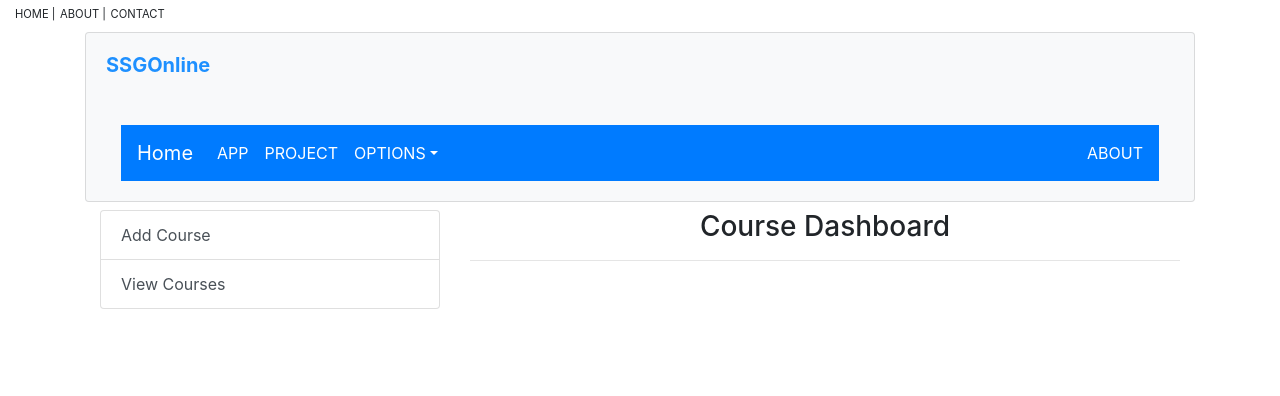
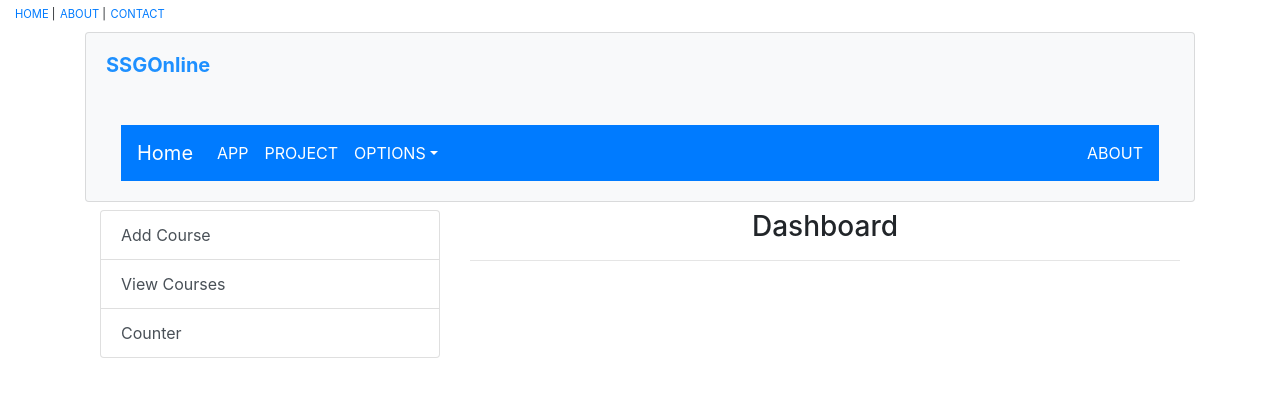
Before and after one commit to Sanjay-SG/ReactJSFrontEnd, a React (Create React App) app: page /appnav in a window 1280 px wide. Shown: the top 396 px of the page. Built offline with nearby package versions, Linux system fonts and the light colour scheme.

Commit message:
Added Counter App

```diff
--- a/src/Navigation.js
+++ b/src/Navigation.js
@@ -11,6 +11,7 @@ import Menus from "./components/Menus"
 
 import {BrowserRouter as Router, Route} from "react-router-dom"
 import App from "./App"
+import CounterApp from "./components/CounterApp"
 const Navigation = () =>
 {
 
@@ -40,11 +41,11 @@ const Navigation = () =>
                         {/* <Home></Home> */}
                         {/* <Route exact path="/" component={Home} />
                         <Route exact path="/app" component={App}/> */}
-                        <h3 className="text-center" color="primary"> Course Dashboard </h3>
+                        <h3 className="text-center" color="primary"> Dashboard </h3>
                         <hr/>
-                        <Route exact path="/appnav/add-course" component={AddCourse}/>
-                        <Route exact path="/appnav/view-courses" component={Allcourses}/>
-
+                        <Route exact path="/appnav/add_course" component={AddCourse}/>
+                        <Route exact path="/appnav/view_courses" component={Allcourses}/>
+                        <Route exact path="/appnav/counter_app" component={CounterApp}/>
                 </Col>
 
             </Row>
--- a/src/components/Allcourses.js
+++ b/src/components/Allcourses.js
@@ -84,7 +84,7 @@ const Allcourses = () =>
                 ])
             }}>Test</Button> */}
 
-            <h1>All Courses</h1>
+            <h4>All Courses</h4>
             <p>List of courses</p>
             {
                 courses.length > 0 ? courses.map((item)=>(
--- /dev/null
+++ b/src/components/CounterApp.js
@@ -0,0 +1,29 @@
+import React, { useEffect, useState } from "react"
+import { Button, Input, Label } from "reactstrap";
+
+const CounterApp = () =>
+{
+    useEffect(()=>
+    {
+        document.title = "Counter App";
+    }, []);
+
+    const[counter, incrCount] = useState(0);
+
+    const count = () =>
+    {
+        incrCount(counter + 1)
+    }
+
+    return(
+        <>
+            <h4>Counter</h4>
+
+            <Label>{counter}</Label>
+            <Input type="number" className="my-2"></Input>
+            <Button color="primary" onClick={count}>Count</Button>
+        </>
+    )
+}
+
+export default CounterApp;
--- a/src/components/FirstHeader.js
+++ b/src/components/FirstHeader.js
@@ -6,7 +6,7 @@ const FirstHeader = (props) =>
   return (
     <Container className="themed-container" fluid={true}>
       <Row>
-        <Col style={{backgroundColor:"light"}}><font style={{fontSize:"0.7em"}}> HOME |</font>  <font style={{fontSize:"0.7em"}}> ABOUT |</font> <font style={{fontSize:"0.7em"}}> CONTACT </font></Col>
+        <Col style={{backgroundColor:"light"}}><font style={{fontSize:"0.7em"}}> <a href ="#" onMouseOver="this.style.color='#0F0'" onMouseOut="this.style.color='#00F'">HOME</a> |</font>  <font style={{fontSize:"0.7em"}}> <a href ="#" onMouseOver="this.style.color='#0F0'" onMouseOut="this.style.color='#00F'">ABOUT</a> |</font> <font style={{fontSize:"0.7em"}}> <a href ="#" onMouseOver="this.style.color='#0F0'" onMouseOut="this.style.color='#00F'">CONTACT</a> </font></Col>
         {/* <Col style={{backgroundColor:"light", fontSize:"0.7em"}}> | ABOUT</Col> */}
       </Row>
     </Container>
--- a/src/components/Menus.js
+++ b/src/components/Menus.js
@@ -17,8 +17,10 @@ const Menus = () =>
 
             {/*without page reload*/}
             {/* <Link className="list-group-item list-group-item-action" tag="a" to="/" action>Home</Link> */}
-            <Link className="list-group-item list-group-item-action" tag="a" to="/appnav/add-course" action>Add Course</Link>
-            <Link className="list-group-item list-group-item-action" tag="a" to="/appnav/view-courses" action>View Courses</Link>
+            <Link className="list-group-item list-group-item-action" tag="a" to="/appnav/add_course" action>Add Course</Link>
+            <Link className="list-group-item list-group-item-action" tag="a" to="/appnav/view_courses" action>View Courses</Link>
+            <Link className="list-group-item list-group-item-action" tag="a" to="/appnav/counter_app" action>Counter</Link>
+
             {/* <Link className="list-group-item list-group-item-action" tag="a" to="#!" action>About</Link>
             <Link className="list-group-item list-group-item-action" tag="a" to="#!" action>Contact</Link> */}
         </ListGroup>
```
Also changed, not shown: 1 other file (tests, documents, lock files or other folders).
